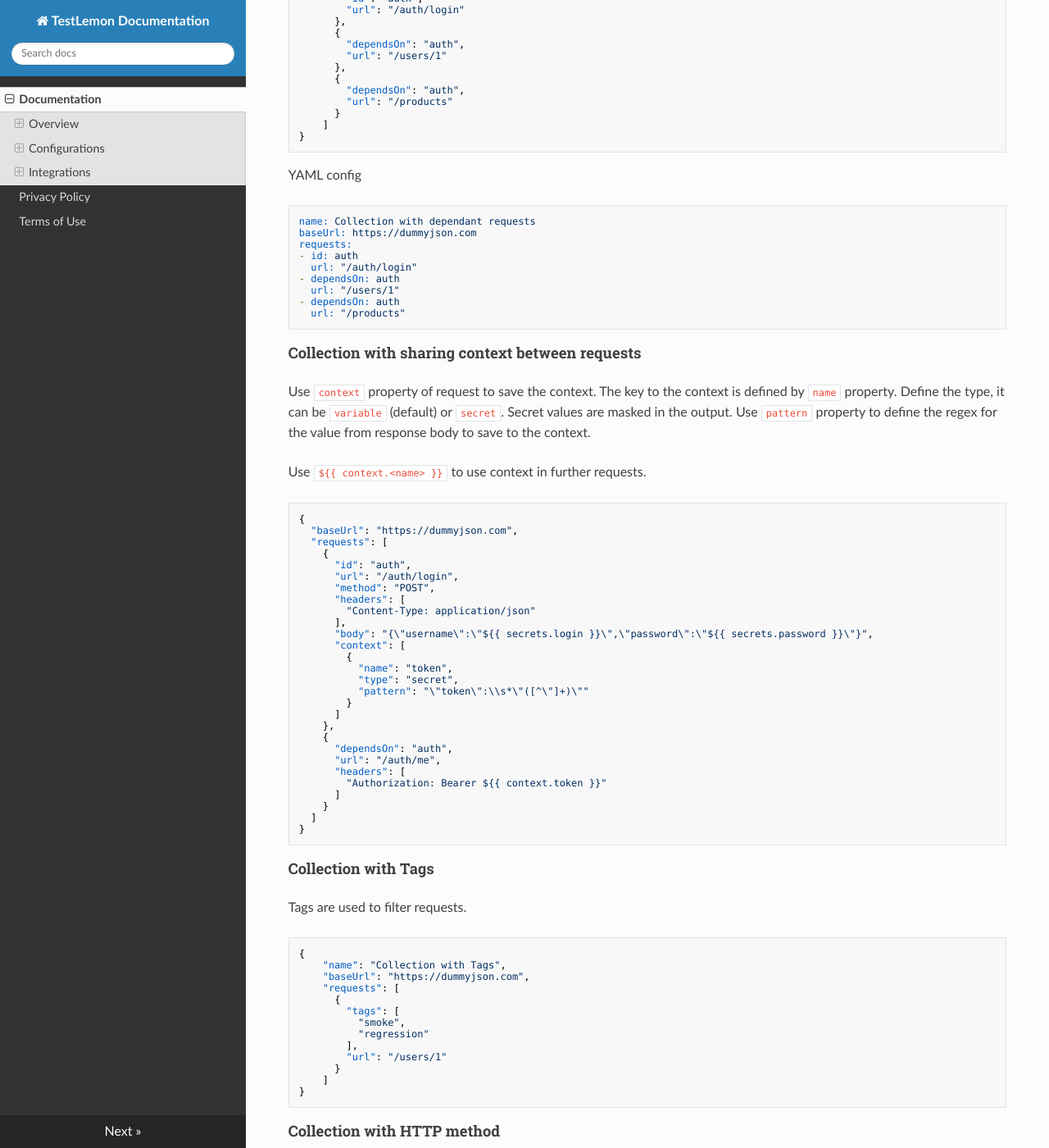
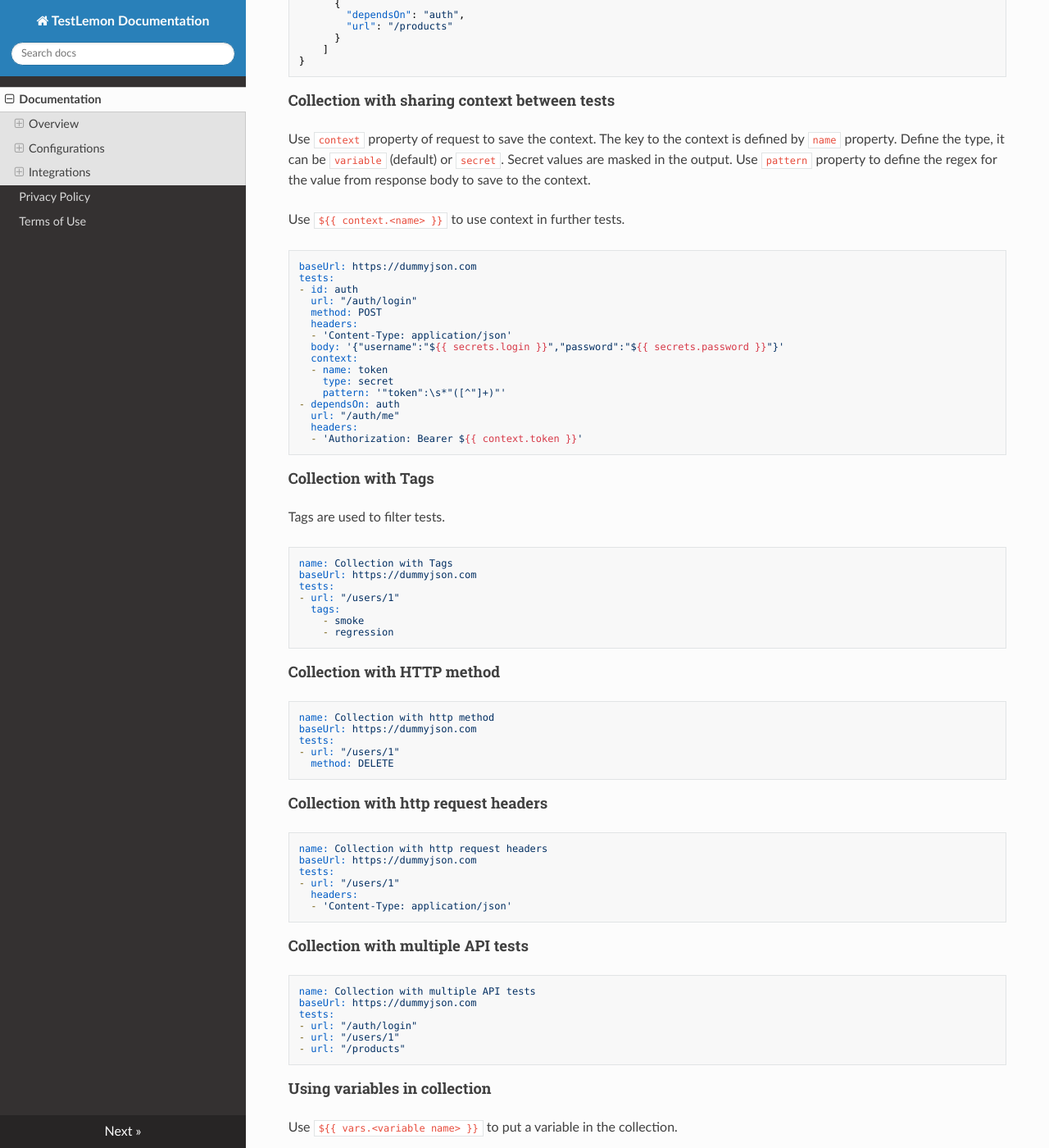
Before and after one commit to itbusina/testlemon-docs, an MkDocs documentation site: the page built from docs/docs/index.md, in a window 1280 px wide and 1400 px high, scrolled down 5927 px. Shown: the whole window at 82% size. Built offline with MkDocs 1.6.1, drawn with Linux system fonts in a browser that asks for light colours; nearby versions of some CDN libraries; some of the changed text lies outside the part shown.

Commit message:
updated documentation

````diff
--- a/docs/docs/index.md
+++ b/docs/docs/index.md
@@ -40,23 +40,23 @@ Web monitoring and APIs test automation platform.
 
 ### Quick start
 
-#### Create a collection file with API requests to test.
+#### Create a collection file with API tests to test.
+
+YAML config
+```yaml
+tests:
+- url: https://dummyjson.com/products
+```
 
 JSON config
 ```json
 {
-    "requests": [
+    "tests": [
       {
         "url": "https://dummyjson.com/products"
       }
     ]
 }
-```
-
-YAML config
-```yaml
-requests:
-- url: https://dummyjson.com/products
 ```
 
 #### Run docker image
@@ -66,7 +66,7 @@ docker run itbusina/testlemon:latest -c "$(<collection.json)"
 
 #### Run the example collection url
 ```shell
-docker run itbusina/testlemon:latest -c https://raw.githubusercontent.com/itbusina/testlemon-docs/refs/heads/main/src/examples/quick-start.yaml
+docker run itbusina/testlemon:latest -c https://raw.githubusercontent.com/itbusina/testlemon-docs/refs/heads/main/examples/quick-start.yaml
 
 #### Display help
 ```shell
@@ -99,15 +99,10 @@ docker run itbusina/testlemon:latest \
 #### Run collection inline.
 ```shell
 $collection = @'
-{
-  "name": "Dummy JSON collection 1",
-  "baseUrl": "https://dummyjson.com",
-  "requests": [
-    {
-      "url": "/users/1"
-    }
-  ]
-}
+name: Dummy JSON collection
+baseUrl: https://dummyjson.com
+tests:
+  - url: /users/1
 '@
 
 docker run itbusina/testlemon:latest -c $collection
@@ -131,7 +126,7 @@ docker run \
 
 #### Run collection from URL.
 ```shell
-docker run itbusina/testlemon:latest -c https://raw.githubusercontent.com/itbusina/testlemon-docs/refs/heads/main/src/examples/quick-start.yaml
+docker run itbusina/testlemon:latest -c https://raw.githubusercontent.com/itbusina/testlemon-docs/refs/heads/main/examples/quick-start.yaml
 ```
 
 #### Run collection from URL with authorization and required http headers.
@@ -198,14 +193,14 @@ docker run itbusina/testlemon:latest \
             -i 5000
 ```
 
-#### Display details about requests and responses
+#### Display details about tests and responses
 ```shell
 docker run itbusina/testlemon:latest \
             -c "$(<collection.json)" \
             --verbose
 ```
 
-#### Save details about requests and responses to the file
+#### Save details about tests and responses to the file
 ```shell
 docker run itbusina/testlemon:latest \
             -c "$(<collection.json)" \
@@ -213,7 +208,7 @@ docker run itbusina/testlemon:latest \
             > output.json
 ```
 
-#### Display and save details about requests and responses to the file
+#### Display and save details about tests and responses to the file
 ```shell
 docker run itbusina/testlemon:latest \
             -c "$(<collection.json)" \
@@ -226,53 +221,49 @@ docker run itbusina/testlemon:latest \
 ### Collection
 
 #### Collection with base address
-```json
-{
-    "baseUrl": "https://dummyjson.com",
-    "requests": [
-      {
-        "url": "/users"
-      }
-    ]
-}
+```yaml
+baseUrl: https://dummyjson.com
+tests:
+  - url: /users
 ```
 
 #### Collection without base address
-```json
-{
-    "requests": [
-      {
-        "url": "https://dummyjson.com/users"
-      }
-    ]
-}
+```yaml
+tests:
+  - url: https://dummyjson.com/users
 ```
 
 #### Collection with combination of base address and full url
-```json
-{
-    "baseUrl": "https://dummyjson.com",
-    "requests": [
-      {
-        "url": "/users"
-      },
-      {
-        "url": "https://google.com"
-      }
-    ]
-}
+```yaml
+baseUrl: https://dummyjson.com
+tests:
+  - url: /users
+  - url: https://google.com
 ```
 
-#### Collection with dependant requests
+#### Collection with dependant tests
 
-Use ```name``` and ```dependsOn``` request properties to create a dependency between requests
+Use ```name``` and ```dependsOn``` request properties to create a dependency between tests
+
+YAML config
+```yaml
+name: Collection with dependant tests
+baseUrl: https://dummyjson.com
+tests:
+- id: auth
+  url: "/auth/login"
+- dependsOn: auth
+  url: "/users/1"
+- dependsOn: auth
+  url: "/products"
+```
 
 JSON config
 ```json
 {
-    "name": "Collection with dependant requests",
+    "name": "Collection with dependant tests",
     "baseUrl": "https://dummyjson.com",
-    "requests": [
+    "tests": [
       {
         "id": "auth",
         "url": "/auth/login"
@@ -289,160 +280,97 @@ JSON config
 }
 ```
 
-YAML config
-```yaml
-name: Collection with dependant requests
-baseUrl: https://dummyjson.com
-requests:
-- id: auth
-  url: "/auth/login"
-- dependsOn: auth
-  url: "/users/1"
-- dependsOn: auth
-  url: "/products"
-```
-
-#### Collection with sharing context between requests
+#### Collection with sharing context between tests
 
 Use ```context``` property of request to save the context. The key to the context is defined by ```name``` property. Define the type, it can be ```variable``` (default) or ```secret```. Secret values are masked in the output. Use ```pattern``` property to define the regex for the value from response body to save to the context.
 
-Use ```${{ context.<name> }}``` to use context in further requests.
+Use ```${{ context.<name> }}``` to use context in further tests.
 
-```json
-{
-  "baseUrl": "https://dummyjson.com",
-  "requests": [
-    {
-      "id": "auth",
-      "url": "/auth/login",
-      "method": "POST",
-      "headers": [
-        "Content-Type: application/json"
-      ],
-      "body": "{\"username\":\"${{ secrets.login }}\",\"password\":\"${{ secrets.password }}\"}",
-      "context": [
-        {
-          "name": "token",
-          "type": "secret",
-          "pattern": "\"token\":\\s*\"([^\"]+)\""
-        }
-      ]
-    },
-    {
-      "dependsOn": "auth",
-      "url": "/auth/me",
-      "headers": [
-        "Authorization: Bearer ${{ context.token }}"
-      ]
-    }
-  ]
-}
+```yaml
+baseUrl: https://dummyjson.com
+tests:
+- id: auth
+  url: "/auth/login"
+  method: POST
+  headers:
+  - 'Content-Type: application/json'
+  body: '{"username":"${{ secrets.login }}","password":"${{ secrets.password }}"}'
+  context:
+  - name: token
+    type: secret
+    pattern: '"token":\s*"([^"]+)"'
+- dependsOn: auth
+  url: "/auth/me"
+  headers:
+  - 'Authorization: Bearer ${{ context.token }}'
 ```
 
 #### Collection with Tags
 
-Tags are used to filter requests.
+Tags are used to filter tests.
 
-```json
-{
-    "name": "Collection with Tags",
-    "baseUrl": "https://dummyjson.com",
-    "requests": [
-      {
-        "tags": [
-          "smoke",
-          "regression"
-        ],
-        "url": "/users/1"
-      }
-    ]
-}
+```yaml
+name: Collection with Tags
+baseUrl: https://dummyjson.com
+tests:
+- url: "/users/1"
+  tags:
+    - smoke
+    - regression
 ```
 
 #### Collection with HTTP method
-```json
-{
-    "name": "Collection with http method",
-    "baseUrl": "https://dummyjson.com",
-    "requests": [
-      {
-        "url": "/users/1",
-        "method": "DELETE"
-      }
-    ]
-}
+```yaml
+name: Collection with http method
+baseUrl: https://dummyjson.com
+tests:
+- url: "/users/1"
+  method: DELETE
 ```
 
 #### Collection with http request headers
-```json
-{
-    "name": "Collection with http request headers",
-    "baseUrl": "https://dummyjson.com",
-    "requests": [
-      {
-        "url": "/users/1",
-        "headers": [
-          "Content-Type: application/json"
-        ]
-      }
-    ]
-}
+```yaml
+name: Collection with http request headers
+baseUrl: https://dummyjson.com
+tests:
+- url: "/users/1"
+  headers:
+  - 'Content-Type: application/json'
 ```
 
-#### Collection with multiple API requests
-```json
-{
-    "name": "Collection with multiple API requests",
-    "baseUrl": "https://dummyjson.com",
-    "requests": [
-      {
-        "url": "/auth/login",
-      },
-      {
-        "url": "/users/1",
-      },
-      {
-        "url": "/products"
-      }
-    ]
-}
+#### Collection with multiple API tests
+```yaml
+name: Collection with multiple API tests
+baseUrl: https://dummyjson.com
+tests:
+- url: "/auth/login"
+- url: "/users/1"
+- url: "/products"
 ```
 
 #### Using variables in collection
 
 Use ```${{ vars.<variable name> }}``` to put a variable in the collection.
 
-```json
-{
-    "name": "Collection with variables",
-    "baseUrl": "${{ vars.host }}",
-    "requests": [
-      {
-        "url": "/products"
-      }
-    ]
-}
+```yaml
+name: Collection with variables
+baseUrl: "${{ vars.host }}"
+tests:
+- url: "/products"
 ```
 
 #### Using secrets in collection
 
 Use ```${{ secrets.<secret name> }}``` to put a secret in the collection.
 
-```json
-{
-    "name": "Collection with secrets",
-    "baseUrl": "https://dummyjson.com",
-    "requests": [
-      {
-        "url": "/products"
-      },
-      {
-        "url": "/auth/login",
-        "method": "POST",
-        "body": "{\"username\":\"${{ secrets.login }}\",\"password\":\"${{ secrets.password }}\"}"
-      }
-    ]
-}
+```yaml
+name: Collection with secrets
+baseUrl: https://dummyjson.com
+tests:
+- url: "/products"
+- url: "/auth/login"
+  method: POST
+  body: '{"username":"${{ secrets.login }}","password":"${{ secrets.password }}"}'
 ```
 
 ### Functions
@@ -463,57 +391,40 @@ Notes: make sure to specify the OpenAPI key and endpoint to use 'gpt-' function.
 #### Function examples
 
 ##### Basic functions
-```json
-{
-  "name": "Collections with functions",
-  "baseUrl": "https://dummyjson.com",
-  "requests": [
-    {
-      "url": "/comments/add",
-      "method": "POST",
-      "headers": [
-        "Content-Type: application/json"
-      ],
-      "body": "{\"body\":\"This makes all sense to me! Date: ${{ func.utcnow() }}, Guid: ${{ func.guid() }}\",\"postId\":${{ func.random() }},\"userId\":5}"
-    }
-  ]
-}
+```yaml
+name: Collections with functions
+baseUrl: https://dummyjson.com
+tests:
+- url: "/comments/add"
+  method: POST
+  headers:
+  - 'Content-Type: application/json'
+  body: '{"body":"This makes all sense to me! Date: ${{ func.utcnow() }}, Guid: ${{
+    func.guid() }}","postId":${{ func.random() }},"userId":5}'
 ```
 
 ##### LLM functions
 Currently you can use any OpenAI models and gemma:2b model from Ollama.
 
-```json
-{
-  "name": "Collections with functions",
-  "baseUrl": "https://dummyjson.com",
-  "requests": [
-    {
-      "url": "/comments/add",
-      "method": "POST",
-      "headers": [
-        "Content-Type: application/json"
-      ],
-      "body": "{\"body\":\"${{ gpt-4o.text(50) }}\",\"postId\":1,\"userId\":5}"
-    },
-    {
-      "url": "/comments/add",
-      "method": "POST",
-      "headers": [
-        "Content-Type: application/json"
-      ],
-      "body": "{\"body\":\"${{ gpt-4.text(50) }}\",\"postId\":1,\"userId\":5}"
-    },
-    {
-      "url": "/comments/add",
-      "method": "POST",
-      "headers": [
-        "Content-Type: application/json"
-      ],
-      "body": "{\"body\":\"${{ gemma:2b.text(50) }}\",\"postId\":1,\"userId\":5}"
-    }
-  ]
-}
+```yaml
+name: Collections with functions
+baseUrl: https://dummyjson.com
+tests:
+- url: "/comments/add"
+  method: POST
+  headers:
+  - 'Content-Type: application/json'
+  body: '{"body":"${{ gpt-4o.text(50) }}","postId":1,"userId":5}'
+- url: "/comments/add"
+  method: POST
+  headers:
+  - 'Content-Type: application/json'
+  body: '{"body":"${{ gpt-4.text(50) }}","postId":1,"userId":5}'
+- url: "/comments/add"
+  method: POST
+  headers:
+  - 'Content-Type: application/json'
+  body: '{"body":"${{ gemma:2b.text(50) }}","postId":1,"userId":5}'
 ```
 
 ### Validators
@@ -522,18 +433,18 @@ Currently you can use any OpenAI models and gemma:2b model from Ollama.
 
 | Validator Name                                       | Description |
 | --------                                             | -------     |
-| is-successful: true &#124; false                       | Validates if the HTTP response is successful or not. When ```bool``` value is ```true``` status code is checked to be in the range 200-299.|
-| status-code: 200 &#124; 301 &#124; 404                   | Validates the HTTP status code of the response.|
+| is-successful: true &#124; false                     | Validates if the HTTP response is successful or not. When ```bool``` value is ```true``` status code is checked to be in the range 200-299.|
+| status-code: 200 &#124; 301 &#124; 404               | Validates the HTTP status code of the response.|
 | body-equals: keyword                                 | Validates that the response body exactly matches the provided ```keyword``` value. |
 | body-not-equals: keyword                             | Validates that the response body does not matche the provided ```keyword``` value. |
 | body-contains: keyword                               | Validates if the response body contains the ```text``` value.|
 | response-time: number                                | Validates that the response time is less than the ```time``` value in milliseconds.|
-| sentiment: negative &#124; neutral &#124; positive       | Validates that the response time is less than the ```time``` value in milliseconds.|
-| dns-dkim-exists: true &#124; false                     | Validates that the DNS has DKIM record.|
-| dns-spf-exists: true &#124; false                      | Validates that the DNS has SPF record.|
-| dns-dmarc-exists: true &#124; false                    | Validates that the DNS has DMARC record.|
-| dns-dmarc-single-record: true &#124; false             | Validates that the DNS has only one DMARC record.|
-| dns-dmarc-strict-policy: true &#124; false             | Validates that the DNS has DMARC policy set to ```reject``` or ```quarantine```.|
+| sentiment: negative &#124; neutral &#124; positive   | Validates that the response time is less than the ```time``` value in milliseconds.|
+| dns-dkim-exists: true &#124; false                   | Validates that the DNS has DKIM record.|
+| dns-spf-exists: true &#124; false                    | Validates that the DNS has SPF record.|
+| dns-dmarc-exists: true &#124; false                  | Validates that the DNS has DMARC record.|
+| dns-dmarc-single-record: true &#124; false           | Validates that the DNS has only one DMARC record.|
+| dns-dmarc-strict-policy: true &#124; false           | Validates that the DNS has DMARC policy set to ```reject``` or ```quarantine```.|
 | dns-record-exists: TXT:name:value                    | Validates that the DNS has ```TXT``` record with ```name``` and ```value```.|
 | prompt: gpt-4o:keyword                               | Validates that the response body text is ```keyword``` using ```gpt-4o``` LLM model.|
 | sitemap-any-body-contains: keyword                   | Validates that any page from all pages in sitemap contain ```keyword``` in the body.|
@@ -551,83 +462,53 @@ Currently you can use any OpenAI models and gemma:2b model from Ollama.
 #### Validators examples
 
 ##### Validate Http Status Code
-```json
-{
-  "name": "Validate Http Status Code",
-  "baseUrl": "https://dummyjson.com",
-  "requests": [
-    {
-      "url": "/auth/login",
-      "validators": [
-        { "status-code": "403" }
-      ]
-    }
-  ]
-}
+```yaml
+name: Validate Http Status Code
+baseUrl: https://dummyjson.com
+tests:
+- url: "/auth/login"
+  validators:
+  - status-code: '403'
 ```
 
 ##### Validate Http Body (Full match)
-```json
-{
-  "name": "Validate Http Body (Full match)",
-  "baseUrl": "https://dummyjson.com",
-  "requests": [
-    {
-      "url": "/auth/login",
-      "validators": [
-        { "body-equals": "{\"id\":1,\"body\":\"This is some awesome thinking!\",\"postId\":100,\"user\":{\"id\":63,\"username\":\"eburras1q\"}}" }
-      ]
-    }
-  ]
-}
+```yaml
+name: Validate Http Body (Full match)
+baseUrl: https://dummyjson.com
+tests:
+- url: "/auth/login"
+  validators:
+  - body-equals: '{"id":1,"body":"This is some awesome thinking!","postId":100,"user":{"id":63,"username":"eburras1q"}}'
 ```
 
 ##### Validate Http Body (Contains)
-```json
-{
-  "name": "Validate Http Body (Contains)",
-  "baseUrl": "https://dummyjson.com",
-  "requests": [
-    {
-      "url": "/auth/login",
-      "validators": [
-        { "body-contains": "This is some awesome thinking!" }
-      ]
-    }
-  ]
-}
+```yaml
+name: Validate Http Body (Contains)
+baseUrl: https://dummyjson.com
+tests:
+- url: "/auth/login"
+  validators:
+  - body-contains: This is some awesome thinking!
 ```
 
 ##### Validate Response time
-```json
-{
-  "name": "Validate Http Body (Contains)",
-  "baseUrl": "https://dummyjson.com",
-  "requests": [
-    {
-      "url": "/auth/login",
-      "validators": [
-        { "response-time": "1000" }
-      ]
-    }
-  ]
-}
+```yaml
+name: Validate Http Body (Contains)
+baseUrl: https://dummyjson.com
+tests:
+- url: "/auth/login"
+  validators:
+  - response-time: '1000'
 ```
 
 ##### Validate Response Body Sentiment
-```json
-{
-  "name": "Validate Sentiment",
-  "baseUrl": "https://dummyjson.com",
-  "requests": [
-    {
-      "url": "/comments?limit=1&select=body",
-      "validators": [
-        { "sentiment": "positive" }
-      ]
-    }
-  ]
-}
+```yaml
+name: Validate Sentiment
+baseUrl: https://dummyjson.com
+tests:
+- url: "/comments?limit=1&select=body"
+  validators:
+  - sentiment: positive
 ```
 
 ## Integrations
````
